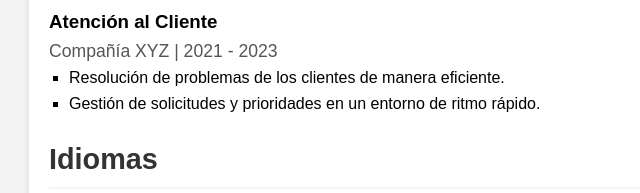
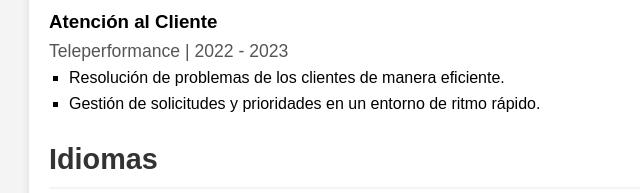
Before and after one commit to majo-sh/Hoja_de_vida, a website: page index.html in a window 1280 px wide. Shown: the part 1445-1638 px from the top of the page, 211-851 px from the left. Drawn offline with Linux system fonts and the light colour scheme.

Commit message:
Update index.html

```diff
--- a/index.html
+++ b/index.html
@@ -112,7 +112,7 @@
         <h2>Otras Experiencias</h2>
         <div class="job">
           <h3>Atención al Cliente</h3>
-          <p>Compañía XYZ | 2021 - 2023</p>
+          <p>Teleperformance | 2022 - 2023</p>
           <ul>
             <li>
               Resolución de problemas de los clientes de manera eficiente.
```
